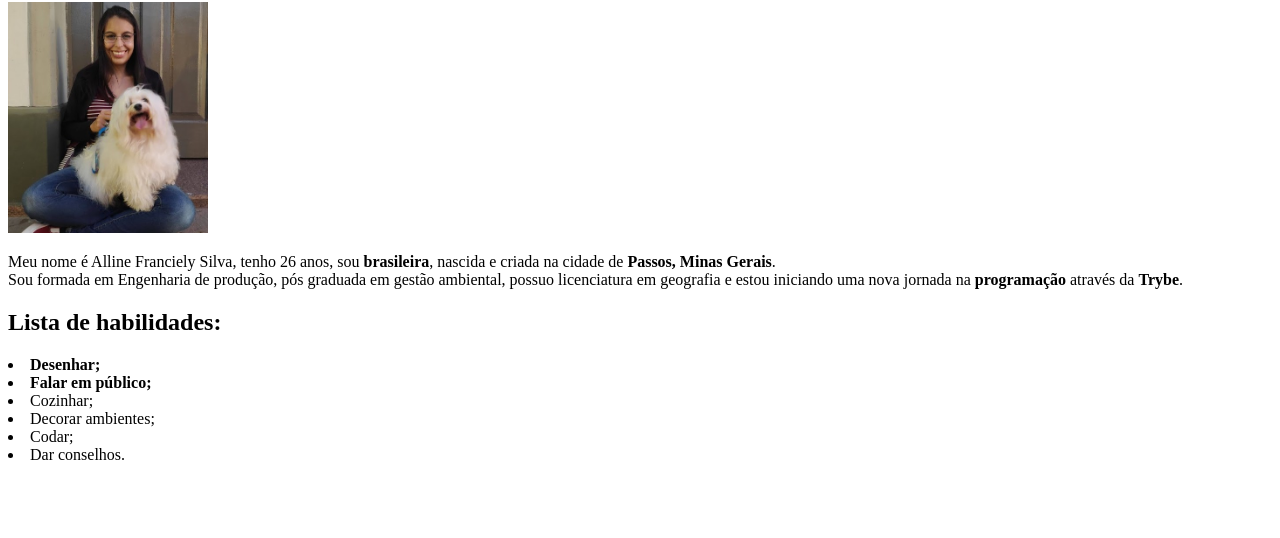
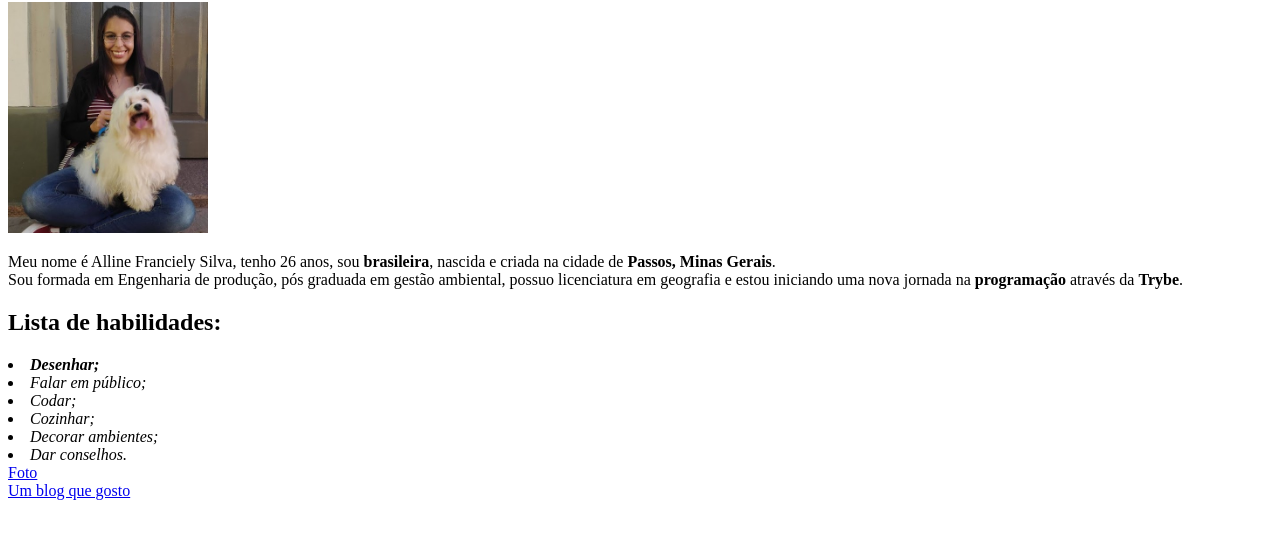
Before and after one commit to AllineFranciely/portfolio, a plain HTML site: page index.html in a window 1280 px wide. Shown: the part 78-616 px from the top of the page. Drawn offline with Linux system fonts and the light colour scheme.

Commit message:
Adiciona requisitos 5 a 7

```diff
--- a/index.html
+++ b/index.html
@@ -12,11 +12,13 @@
     <p>Meu nome é Alline Franciely Silva, tenho 26 anos, sou <strong>brasileira</strong>, nascida e criada na cidade de <strong>Passos, Minas Gerais</strong>. <br>
     Sou formada em Engenharia de produção, pós graduada em gestão ambiental, possuo licenciatura em geografia e estou iniciando uma nova jornada na <strong>programação</strong> através da <strong>Trybe</strong>.</p>
     <h2>Lista de habilidades:</h2>
-    <li><strong>Desenhar;</strong></li>
-    <li><strong>Falar em público;</strong></li>
-    <li>Cozinhar;</li>
-    <li>Decorar ambientes;</li>
-    <li>Codar;</li>
-    <li>Dar conselhos.</li>
+    <li><em><strong>Desenhar;</strong></em></li>
+    <li><em>Falar em público;</em></li>
+    <li><em>Codar;</em></li>
+    <li><em>Cozinhar;</em></li>
+    <li><em>Decorar ambientes;</em></li>
+    <li><em>Dar conselhos.</em></li>
+    <a href ="./img.site.jpg">Foto</a> <br>
+    <a href="https://onepieceex.net/">Um blog que gosto</a>
 </body>
 </html>
```
